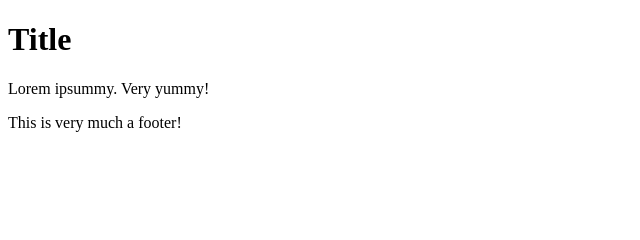
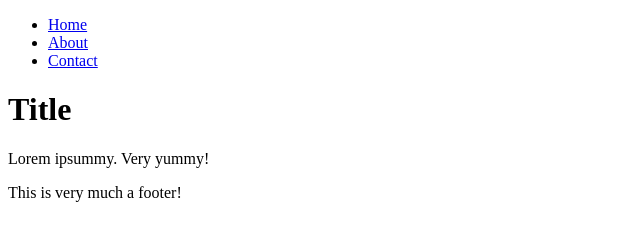
Before and after one commit to EvenStevenH/PS-version-control-simulation, a plain HTML site: page index.html in a window 1280 px wide. Shown: the whole page, without its empty margins (0-640 px from the left). Drawn offline with Linux system fonts and the light colour scheme.

Commit message:
Added sections for readability

```diff
--- a/index.html
+++ b/index.html
@@ -1,16 +1,31 @@
 <!DOCTYPE html>
 <html lang="en">
+
 <head>
     <meta charset="UTF-8">
     <meta name="viewport" content="width=device-width, initial-scale=1.0">
     <title>Document</title>
 </head>
+
 <body>
-    <h1>Title</h1>
-    <p>Lorem ipsummy. Very yummy!</p>
+    <header>
+        <nav>
+            <ul>
+                <li><a href="#">Home</a></li>
+                <li><a href="#">About</a></li>
+                <li><a href="#">Contact</a></li>
+            </ul>
+        </nav>
+    </header>
+
+    <main>
+        <h1>Title</h1>
+        <p>Lorem ipsummy. Very yummy!</p>
+    </main>
 
     <footer>
         <p>This is very much a footer!</p>
     </footer>
 </body>
+
 </html>
```
